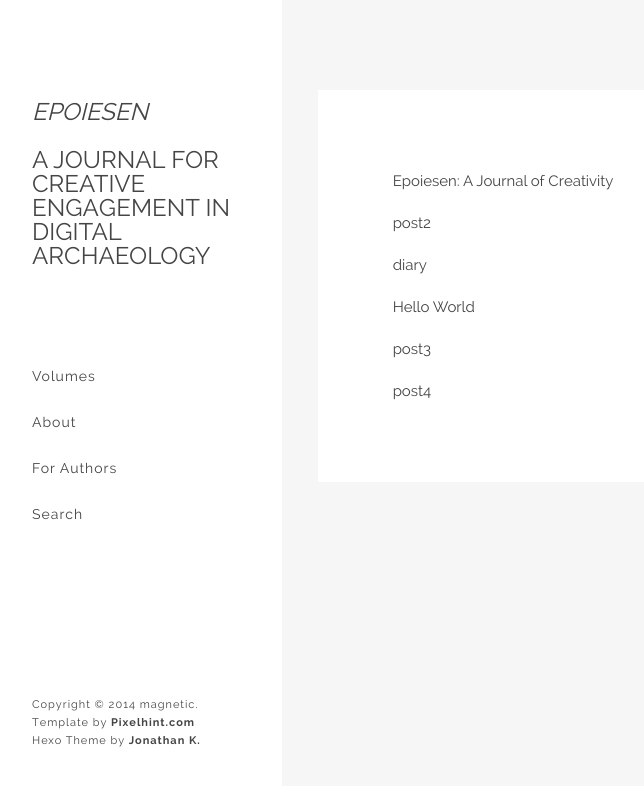
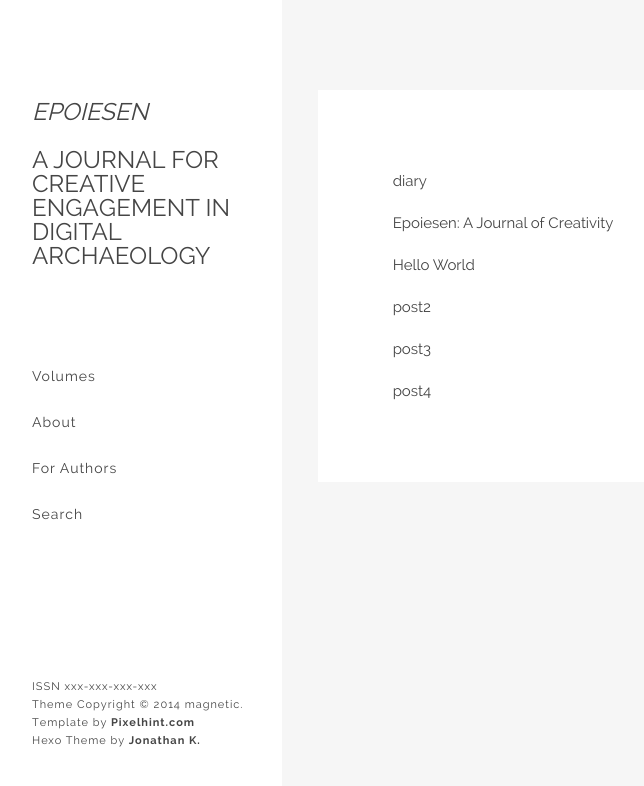
Before and after one commit to smgprojects/hexotest, a plain HTML site: page archives/index.html in a window 1280 px wide. Shown: the whole page, without its empty margins (18-662 px from the left). Drawn offline with Linux system fonts and the light colour scheme.

Commit message:
Site updated: 2016-11-07 18:34:41

```diff
--- a/archives/index.html
+++ b/archives/index.html
@@ -94,7 +94,8 @@
         </ul><!-- end social -->
 
         <div class="rights">
-            <p>Copyright © 2014 magnetic.</p>
+            <p>ISSN xxx-xxx-xxx-xxx</p>
+            <p>Theme Copyright © 2014 magnetic.</p>
             <p>Template by <a href="http://pixelhint.com/magnetic-free-html5-responsive-photography-website-template/">Pixelhint.com</a></p>
             <p>Hexo Theme by <a href="http://www.codeblocq.com/">Jonathan K.</a></p>
         </div><!-- end rights -->
@@ -112,19 +113,19 @@
             <ul class="archive-list">
 
                     <li>
+    <a href="/2016/11/06/diary/">diary</a>
+</li>
+
+                    <li>
     <a href="/2016/11/06/Epoiesen-A-Journal-of-Creativity/">Epoiesen: A Journal of Creativity</a>
 </li>
 
                     <li>
-    <a href="/2016/11/06/post2/">post2</a>
+    <a href="/2016/11/06/hello-world/">Hello World</a>
 </li>
 
                     <li>
-    <a href="/2016/11/06/diary/">diary</a>
-</li>
-
-                    <li>
-    <a href="/2016/11/06/hello-world/">Hello World</a>
+    <a href="/2016/11/06/post2/">post2</a>
 </li>
 
                     <li>
```
Also changed, not shown: 2016/11/06/Epoiesen-A-Journal-of-Creativity/index.html (+2 -1 lines), 2016/11/06/diary/index.html (+2 -1 lines), 2016/11/06/hello-world/index.html (+2 -1 lines), 2016/11/06/post2/index.html (+2 -1 lines), 2016/11/06/post3/index.html (+2 -1 lines), 2016/11/06/post4/index.html (+2 -1 lines), about/index.html (+2 -1 lines), archives/2016/11/index.html (+8 -7 lines), archives/2016/index.html (+8 -7 lines), index.html (+2 -1 lines), search/index.html (+2 -1 lines), submit/index.html (+2 -1 lines), tags/about/index.html (+2 -1 lines), tags/diary/index.html (+2 -1 lines).
